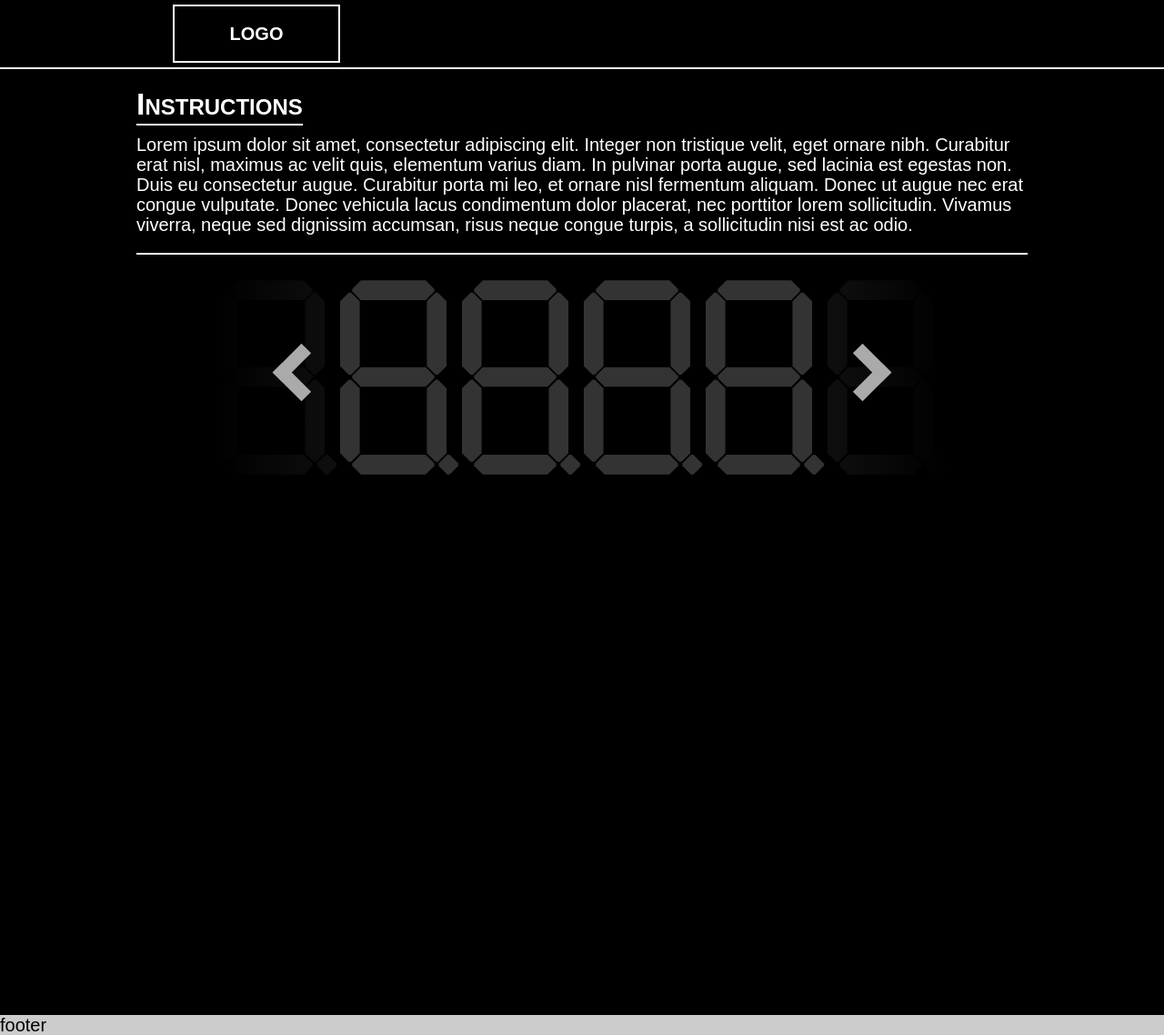
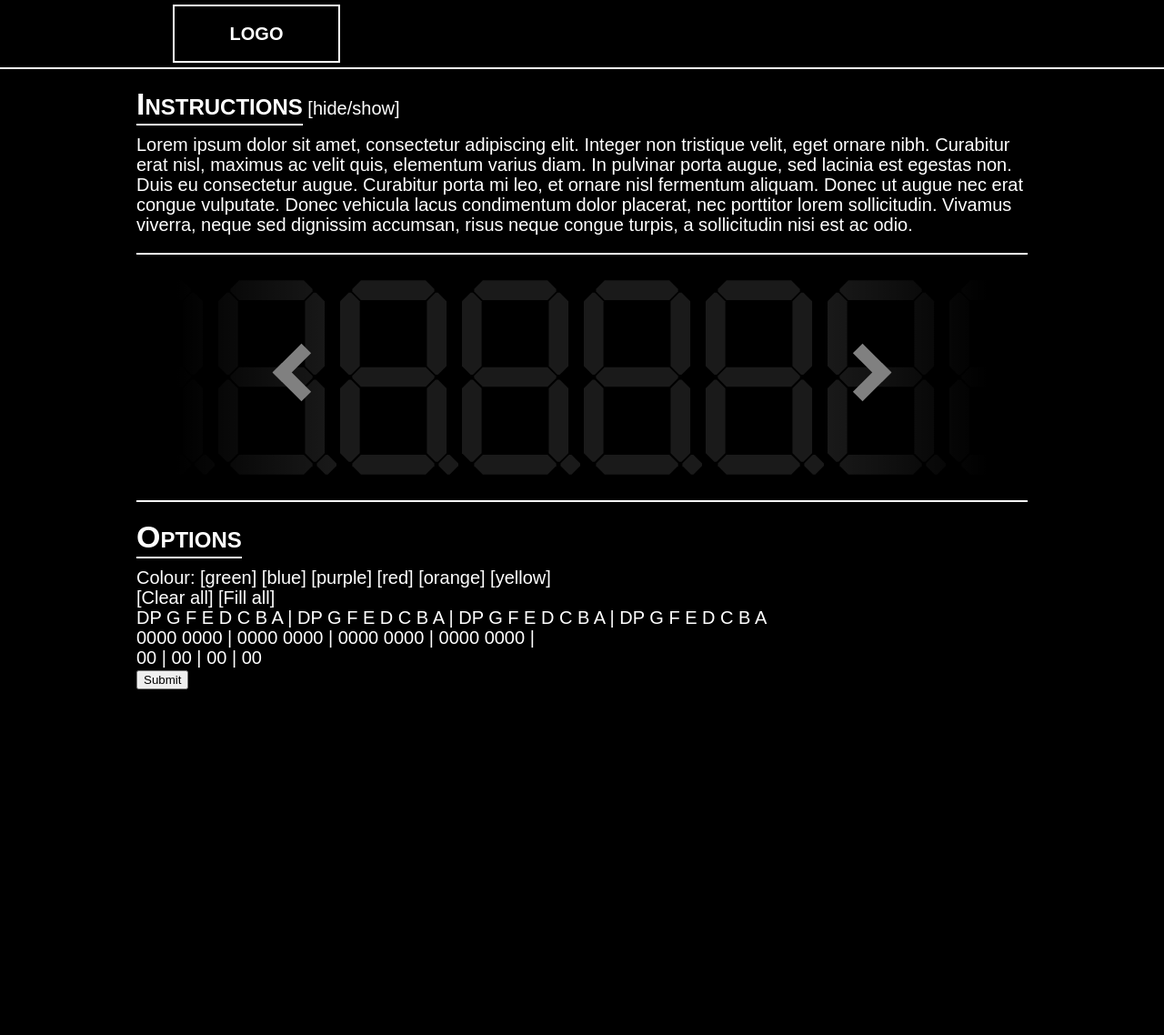
Before and after one commit to onei/onei.github.io, a Jekyll site: the page built from index.html, in a window 1280 px wide. Shown: the whole page at 91% size. Built offline with Jekyll 4.4.1, drawn with Linux system fonts in a browser that asks for light colours; after the commit the page ends 1116 px from its top, so only the background shows below that.

Commit message:
more stuff

```diff
--- a/_layouts/default.html
+++ b/_layouts/default.html
@@ -15,7 +15,9 @@
 		<main id="main" class="main">
 			<article id="article" class="article">{{ content }}</article>
 		</main>
+		<!-- @todo
 		<footer id="footerContainer" class="footer-container">{% include footer.html %}</footer>
+		-->
 
 		<!-- scripts -->
 		<script src="/js/jquery-2.1.4.min.js"></script>
--- a/_sass/default/main.scss
+++ b/_sass/default/main.scss
@@ -1,5 +1,6 @@
 // styles for default layout template
 
+// @todo use rem for font sizes
 body {
 	background-color: #000;
 	font-size: 20px;
--- a/css/segment.scss
+++ b/css/segment.scss
@@ -1,18 +1,35 @@
 ---
 ---
+
+// @todo vendor prefixes
+// @todo add support for mobile/tablets
 
 /*
 @import 'segment/logo';
 @import 'segment/instructions';
 @import 'segment/rail';
 @import 'segment/chevron';
+@import 'segment/animation';
+@import 'segment/options';
 @import 'segment/inputs';
 */
+
+.ani {
+	-moz-transition: all 0.5s ease;
+	-webkit-transition: all 0.5s ease;
+	-ms-transition: all 0.5s ease;
+	-o-transition: all 0.5s ease;
+	transition: all 0.5s ease;
+}
 
 .segment-wrapper {
 	margin: 20px 0;
 	height: 230px;
 	position: relative;
+	-webkit-user-select: none;
+	-moz-user-select: -moz-none;
+	-ms-user-select: none;
+	user-select: none;
 }
 
 .segment-rail {
@@ -34,14 +51,14 @@
 }
 
 .segment-overlay-left {
-	background: linear-gradient(to right, #000 40%, rgba(0, 0, 0, 0.7) 100%);
+	background: linear-gradient(to right, #000 20%, transparent 100%);
 	left: 0;
 	text-align: right;
 	padding-right: 20px;
 }
 
 .segment-overlay-right {
-	background: linear-gradient(to left, #000 40%, rgba(0, 0, 0, 0.7) 100%);
+	background: linear-gradient(to left, #000 20%, transparent 100%);
 	right: 0;
 	text-align: left;
 	padding-left: 20px;
@@ -59,16 +76,23 @@
 	width: 130px;
 
 	.seg {
-		fill: rgba(255, 255, 255, 0.2);
+		fill: rgba(255, 255, 255, 0.1);
+		cursor: pointer;
 
 		&.on {
-			fill: #f00;
+			fill: #0f0;
 		}
 	}
 }
 
 .chevron {
-	color: #aaa;
+	color: #808080;
+	-moz-transition: all 0.25s ease;
+	-webkit-transition: all 0.25s ease;
+	-ms-transition: all 0.25s ease;
+	-o-transition: all 0.25s ease;
+	transition: all 0.25s ease;
+	cursor: pointer;
 }
 
 // @todo transform
@@ -77,7 +101,7 @@
 }
 
 // <http://codepen.io/jonneal/pen/kptBs>
-.chevron::before {
+.chevron:before {
 	border-style: solid;
 	border-width: 0.75em 0.75em 0 0;
 	content: '';
@@ -100,3 +124,8 @@
 	border-bottom: 2px solid #fff;
 	padding-bottom: 20px;
 }
+
+.options {
+	padding-top: 20px;
+	border-top: 2px solid #fff;
+}
--- a/index.html
+++ b/index.html
@@ -4,39 +4,72 @@
 ---
 <section class="instructions">
 	<h2>Instructions</h2>
-	<p>Lorem ipsum dolor sit amet, consectetur adipiscing elit. Integer non tristique velit, eget ornare nibh. Curabitur erat nisl, maximus ac velit quis, elementum varius diam. In pulvinar porta augue, sed lacinia est egestas non. Duis eu consectetur augue. Curabitur porta mi leo, et ornare nisl fermentum aliquam. Donec ut augue nec erat congue vulputate. Donec vehicula lacus condimentum dolor placerat, nec porttitor lorem sollicitudin. Vivamus viverra, neque sed dignissim accumsan, risus neque congue turpis, a sollicitudin nisi est ac odio.</p>
+	<span class="collapse">[hide/show]</span>
+	<p class="collapsible">Lorem ipsum dolor sit amet, consectetur adipiscing elit. Integer non tristique velit, eget ornare nibh. Curabitur erat nisl, maximus ac velit quis, elementum varius diam. In pulvinar porta augue, sed lacinia est egestas non. Duis eu consectetur augue. Curabitur porta mi leo, et ornare nisl fermentum aliquam. Donec ut augue nec erat congue vulputate. Donec vehicula lacus condimentum dolor placerat, nec porttitor lorem sollicitudin. Vivamus viverra, neque sed dignissim accumsan, risus neque congue turpis, a sollicitudin nisi est ac odio.</p>
 </section>
 <section class="segment-wrapper">
 	<div class="segment-rail">
-		<div class="segment-display index-0" style="transform: translate(-44px, 5px);">
+		<!-- todo: loop through this somehow -->
+		<div class="segment-display ani index-0" style="transform: translate(-44px, 5px);">
 			{% include svg/7-segment.svg %}
 		</div>
-		<div class="segment-display index-1" style="transform: translate(90px, 5px);">
+		<div class="segment-display ani index-1" style="transform: translate(90px, 5px);">
 			{% include svg/7-segment.svg %}
 		</div>
-		<div class="segment-display index-2 view-0" style="transform: translate(224px, 5px);">
+		<div class="segment-display ani index-2 view-0" style="transform: translate(224px, 5px);">
 			{% include svg/7-segment.svg %}
 		</div>
-		<div class="segment-display index-3 view-1" style="transform: translate(358px, 5px);">
+		<div class="segment-display ani index-3 view-1" style="transform: translate(358px, 5px);">
 			{% include svg/7-segment.svg %}
 		</div>
-		<div class="segment-display index-4 view-2" style="transform: translate(492px, 5px);">
+		<div class="segment-display ani index-4 view-2" style="transform: translate(492px, 5px);">
 			{% include svg/7-segment.svg %}
 		</div>
-		<div class="segment-display index-5 view-3" style="transform: translate(626px, 5px);">
+		<div class="segment-display ani index-5 view-3" style="transform: translate(626px, 5px);">
 			{% include svg/7-segment.svg %}
 		</div>
-		<div class="segment-display index-6" style="transform: translate(760px, 5px);">
+		<div class="segment-display ani index-6" style="transform: translate(760px, 5px);">
 			{% include svg/7-segment.svg %}
 		</div>
-		<div class="segment-display index-7" style="transform: translate(894px, 5px);">
+		<div class="segment-display ani index-7" style="transform: translate(894px, 5px);">
 			{% include svg/7-segment.svg %}
 		</div>
 	</div>
 	<div class="segment-overlay segment-overlay-left">
-		<span class="chevron left"></span>
+		<span class="chevron left" title="move left"></span>
 	</div>
 	<div class="segment-overlay segment-overlay-right">
-		<span class="chevron right"></span>
+		<span class="chevron right" title="move right"></span>
 	</div>
 </section>
+<section class="options">
+	<h2>Options</h2>
+	<div class="colours">Colour: [green] [blue] [purple] [red] [orange] [yellow]</div>
+	<div class="clear-fill">[Clear all] [Fill all]</div>
+</section>
+<section class="inputs">
+	<div class="letters">
+		<!-- todo generate via loop -->
+		<span class="view-0">DP G F E D C B A</span> |
+		<span class="view-1">DP G F E D C B A</span> |
+		<span class="view-2">DP G F E D C B A</span> |
+		<span class="view-3">DP G F E D C B A</span>
+	</div>
+	<div class="binary">
+		<!-- todo generate via loop -->
+		<span class="view-0">0000 0000</span> |
+		<span class="view-1">0000 0000</span> |
+		<span class="view-2">0000 0000</span> |
+		<span class="view-3">0000 0000</span> |
+	</div>
+	<div class="hex">
+		<!-- todo generate via loop -->
+		<span class="view-0">00</span> |
+		<span class="view-1">00</span> |
+		<span class="view-2">00</span> |
+		<span class="view-3">00</span>
+	</div>
+	<div class="submit">
+		<input type="submit" value="Submit">
+	</div>
+</section>
--- a/js/segment.js
+++ b/js/segment.js
@@ -1,5 +1,7 @@
 
-(function () {
+// @todo disable chevrons during transition
+
+(function ($) {
 
 	'use strict';
 
@@ -8,40 +10,202 @@
 	/**
 	 * Moves the segments one place to the right
 	 */
-function moveSegmentsLeft() {}
+	function moveSegmentsLeft() {
+		var $segments = $('.segment-rail > .segment-display'),
+			$view,
+			i,
+			viewClass,
+			$chevron;
+
+		$chevron = $('.segment-overlay-left .chevron');
+
+		if ($chevron.hasClass('disabled')) {
+			console.log('dsiabled');
+			return;
+		}
+
+		$chevron.addClass('disabled');
+
+		setTimeout(function () {
+			$chevron.removeClass('disabled');
+		// use just over half a second (the transition time)
+		}, 550);
+
+		$segments.each(function () {
+			var $this = $(this),
+				transform = $this.css('transform'),
+				re = /matrix\(\s*-?\d+,\s*-?\d+,\s*-?\d+,\s*-?\d+,\s*(-?\d+),\s*(-?\d+)\s*\)/,
+				matches = transform.match(re),
+				css,
+				x,
+				y;
+
+			if (matches === null) {
+				// sometimes happens when the cehvrons are clicked too quickly
+				// except it's the opposite direction the the chevron that's has the error
+				// in this case right
+				return;
+			}
+
+			x = matches[1] * 1;
+			y = matches[2];
+
+			x -= 134;
+			x += 'px';
+			y += 'px';
+
+			css = 'translate(' + x + ', ' + y + ')';
+			$this.css('transform', css);
+		});
+
+		$view = $segments.filter('.view-0').next();
+
+		for (i = 0; i < 4; i++) {
+			viewClass = 'view-' + i;
+
+			// remove the class from the old view element
+			$segments.removeClass(viewClass);
+			// add it to the new one
+			$view.addClass(viewClass);
+			// and move to the next viewed element
+			$view = $view.next();
+		}
+
+		appendSegment();
+		updateInputs();
+	}
 
 	/**
 	 * Moves the segments one place to the left
 	 */
-function moveSegmentsRight() {}
+	function moveSegmentsRight() {
+		var $segments = $('.segment-rail > .segment-display'),
+			$view,
+			i,
+			viewClass,
+			$chevron;
+
+		$chevron = $('.segment-overlay-right .chevron');
+
+		if ($chevron.hasClass('disabled')) {
+			console.log('dsiabled');
+			return;
+		}
+
+		$chevron.addClass('disabled');
+
+		setTimeout(function () {
+			$chevron.removeClass('disabled');
+		// use just over half a second (the transition time)
+		}, 550);
+
+		// move each segment 1 place right
+		$segments.each(function () {
+			var $this = $(this),
+				transform = $this.css('transform'),
+				re = /matrix\(\s*-?\d+,\s*-?\d+,\s*-?\d+,\s*-?\d+,\s*(-?\d+),\s*(-?\d+)\s*\)/,
+				matches = transform.match(re),
+				css,
+				x,
+				y;
+
+			if (matches === null) {
+				// sometimes happens when the cehvrons are clicked too quickly
+				// except it's the opposite direction the the chevron that's has the error
+				// in this case left
+				return;
+			}
+
+			x = matches[1] * 1;
+			y = matches[2];
+
+			// @todo define this dynamically (mobile)
+			x += 134;
+			x += 'px';
+			y += 'px';
+
+			css = 'translate(' + x + ', ' + y + ')';
+			$this.css('transform', css);
+		});
+
+		$view = $segments.filter('.view-0').prev();
+
+		for (i = 0; i < 4; i++) {
+			viewClass = 'view-' + i;
+
+			// remove the class from the old view element
+			$segments.removeClass(viewClass);
+			// add it to the new one
+			$view.addClass(viewClass);
+			// and move to the next viewed element
+			$view = $view.next();
+		}
+
+		prependSegment();
+		updateInputs();
+	}
 
 	/**
 	 * Prepends a new segment to the segment rail
 	 */
-function prependSegment() {}
+	function prependSegment() {
+		var $rail = $('.segment-rail'),
+			$view = $rail.find('.view-0'),
+			index = getSegIndex($view),
+			$clone;
+
+		if (index >= 2) {
+			return;
+		}
+
+		// clone events
+		$clone = $view.clone(true);
+		$clone.removeClass('view-0');
+		$clone.css('transform', 'translate(-44px, 5px)');
+		$rail.prepend($clone);
+
+		reIndex();
+	}
 
 	/**
 	 * Appends a new segment to the segment rail
 	 */
-function appendSegment() {}
+	function appendSegment() {
+		var $rail = $('.segment-rail'),
+			$view = $rail.find('.view-3'),
+			index = getSegIndex($view),
+			$clone;
+
+		if ((index + 3) <= $rail.find('.segment-display').length) {
+			return;
+		}
+
+		// clone events
+		$clone = $view.clone(true);
+		$clone.removeClass('view-3');
+		$clone.css('transform', 'translate(894px, 5px)');
+		$rail.append($clone);
+
+		reIndex();
+	}
 
 	/**
- * Re-indexes all the segments following an addition
+	 * Re-indexes all the segments following a asegment being appended or prepended to the rail
 	 */
 	function reIndex() {
-	$segments = $('.segment-rail > .segment-display');
+		var $segments = $('.segment-rail > .segment-display');
 
 		$segments.each(function (index) {
 			var $this = $(this),
-			oldIndex = getSegIndex($this);
-			newndex = 'index-' + index;
+				oldIndex = getSegIndex($this),
+				newIndex = 'index-' + index;
 
 			if (oldIndex !== false) {
 				oldIndex = 'index-' + oldIndex;
 				$this.removeClass(oldIndex);
 			}
 
-		$this.addClass(newindex);
+			$this.addClass(newIndex);
 		});
 	}
 
@@ -54,17 +218,16 @@
 			// use native js thing for this
 		var segClass = ' ' + $segment.attr('class') + ' ',
 			re = /\sindex-(\d+)\s/,
-		index;
+			index,
+			matches;
 
-	re.match(segClass);
+		matches = segClass.match(re);
 
-	// extract matching group
-	// ...
-	// else return false;
+		if (matches === null) {
+			return false;
+		}
 
-	// convert to number
-	index *= 1;
-
+		index = matches[1] * 1;
 		return index;
 	}
 
@@ -130,26 +293,24 @@
 		return false;
 	}
 
-function updateConfig() {}
+	function segHighlight() {
+		var $this = $(this),
+			func = svgHasClass($this, 'on') ?
+				svgRemoveClass :
+				svgAddClass;
+
+		func($this, 'on');
+	}
 
 	function init() {
-		$('.segment-7 .seg').click(function () {;
-			var $this = $(this);
+		// segment click handlers
+		$('.segment-7 .seg').click(segHighlight);
 
-			console.log('click', $this, $this.hasClass('on'));
-
-			if (svgHasClass($this, 'on')) {
-				console.log('remove');
-				svgRemoveClass($this, 'on');
-			} else {
-				console.log('add');
-				svgAddClass($this, 'on');
-			}
-		});
-
-		// @todo add click handlers to chevrons too
+		// chevron click handlers
+		$('.segment-overlay-left .chevron').click(moveSegmentsLeft);
+		$('.segment-overlay-right .chevron').click(moveSegmentsRight);
 	}
 
 	$(init);
 
-}());
+}(jQuery));
```
Also changed, not shown: _includes/svg/7-segment.svg. Lines whose indentation alone changed are shown as unchanged.
